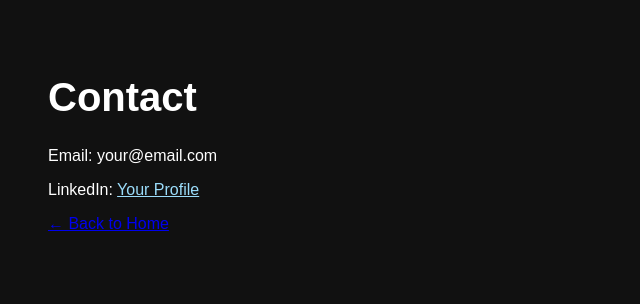
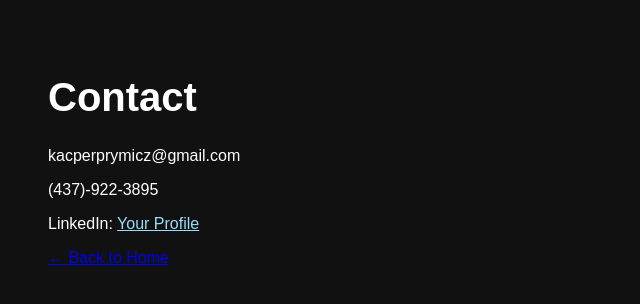
Before and after one commit to MrKacperP/MrKacperP.github.io, a plain HTML site: page contact/index.html in a window 1280 px wide. Shown: the whole page, without its empty margins (0-640 px from the left). Drawn offline with Linux system fonts and the light colour scheme.

Commit message:
Update index.html

```diff
--- a/contact/index.html
+++ b/contact/index.html
@@ -6,8 +6,9 @@
   </head>
   <body>
     <h1>Contact</h1>
-    <p>Email: your@email.com</p>
-    <p>LinkedIn: <a href="#" style="color:#9bdcfa;">Your Profile</a></p>
+    <p>kacperprymicz@gmail.com</p>
+    <p>(437)-922-3895</p>
+    <p>LinkedIn: <a href="https://www.linkedin.com/in/kacper-prymicz/" style="color:#9bdcfa;">Your Profile</a></p>
     <a href="/">← Back to Home</a>
   </body>
 </html>
```
